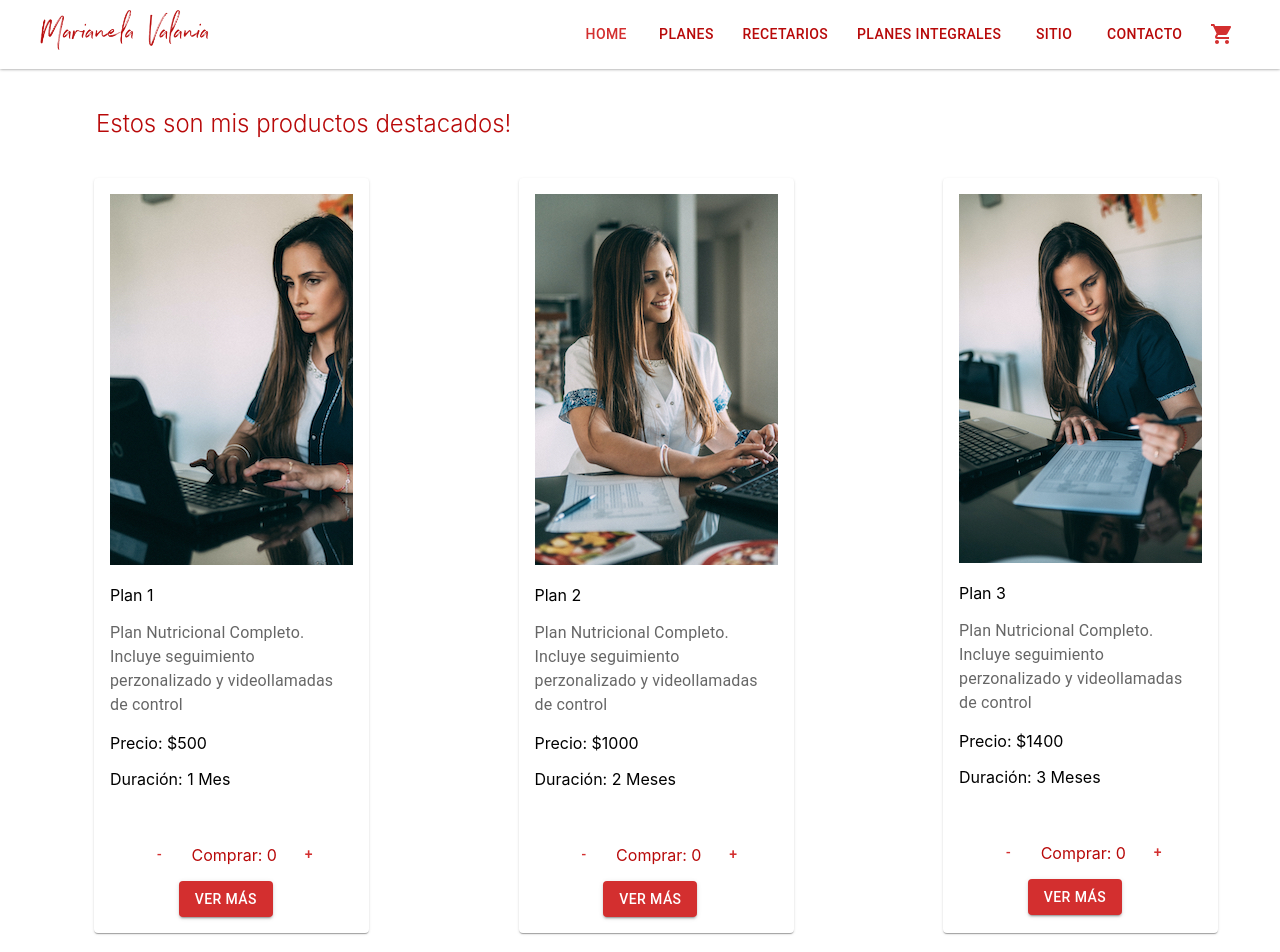
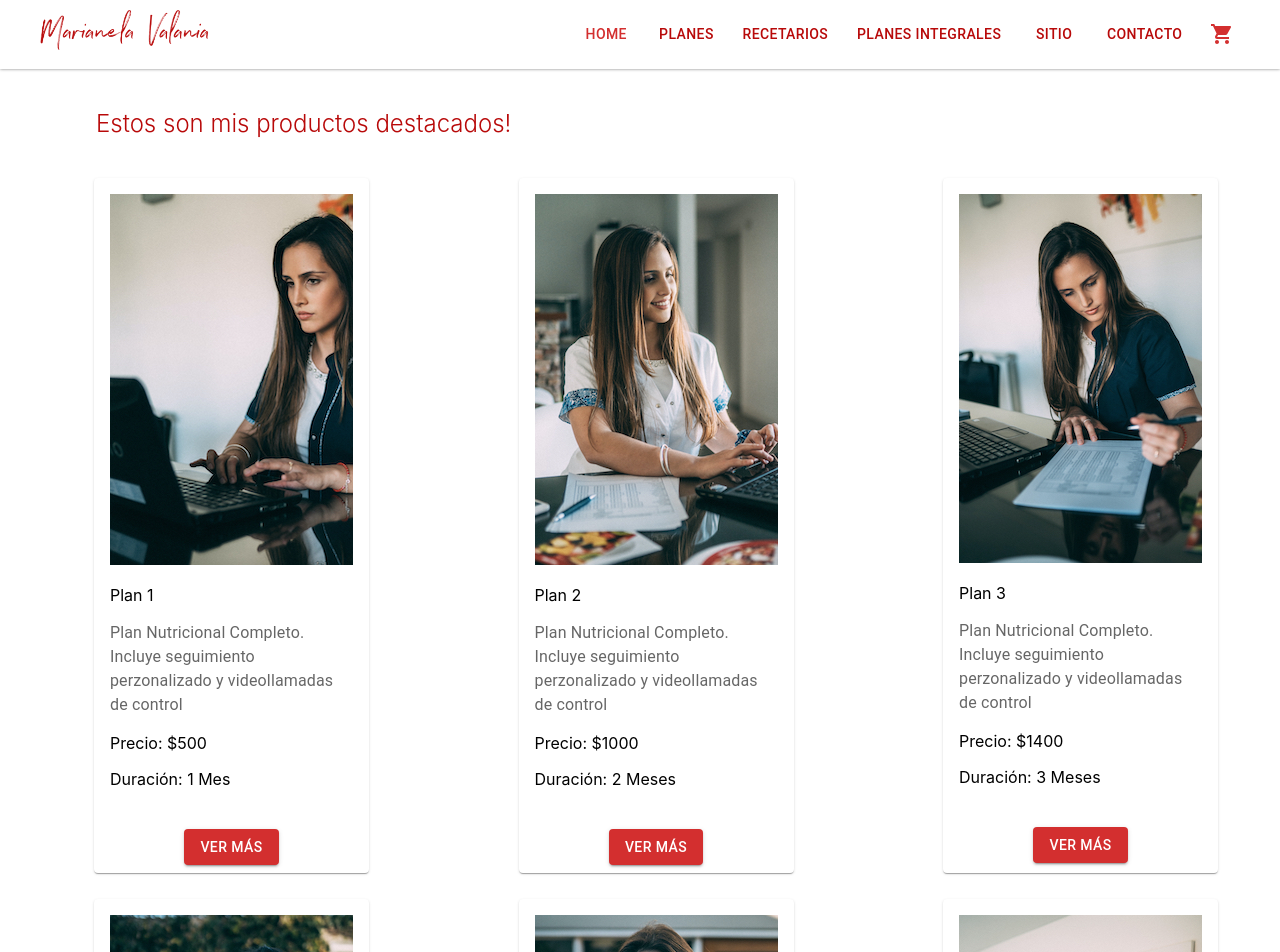
Before and after one commit to RamiroAragonPaz/ReactEcommerce, a React (Create React App) app: page / in a window 1280 px wide. Shown: the top 952 px of the page. Built offline with nearby package versions, Linux system fonts and the light colour scheme.

Commit message:
counter sync

```diff
--- a/src/App.js
+++ b/src/App.js
@@ -17,6 +17,7 @@ function App() {
         <Route path="/:category" element={<ItemListContainer />}/>
         <Route path="/:category/:id" element={<ItemDetailContainer />}/>
         <Route path="/contacto" element={<h1> Formulario de Contacto</h1>}/>
+        <Route path="/cart" element={<h1>Cart</h1>}/>
         <Route path="*" element={<h1>Error 404</h1>} />
         </Routes>
         <Footer />
--- a/src/components/CardButtons/ItemCount.js
+++ b/src/components/CardButtons/ItemCount.js
@@ -1,44 +1,19 @@
-import React, { useState } from 'react';
+import React, { useState, useEffect } from 'react';
 import Button from '@mui/material/Button';
 import ItemDetailContainer from '../ListProducts/ItemDetail/ItemDetailContainer';
 import Item from '../ListProducts/Item';
 import { Link } from 'react-router-dom'
 
 
-export default function ItemCount ({title, stock, initial, id}) {
-
-
-    const [ count, setCount ] = useState(initial);
-
-
-    const addItem = () => {
-            if (count < stock) {
-            setCount(count + 1)
-        } else {
-            alert('Alcanzaste el maximo de Stock disponible!')
-        }
-    }
-    const removeItem = () => {
-        if (count > 0){
-        setCount(count - 1)
-    }
-}
-    const onAdd = () => {
-        if (count > 0 ){
-            alert("Elegiste: " + count + " " + title);
-        } else if (count <= 0 ){
-            alert("No elegiste la cantidad de tu producto")
-        }
-}
+export default function ItemCount ({ action1, action2, action3 }) {
 
     return(
-        <div>
-            <div className="Buttons">
-                <Button color="error"  onClick={removeItem}>-</Button><p>Comprar: {count}</p><Button color="error" onClick={addItem}>+</Button>
+        <div className="buttons">
+            <Button color="error"  onClick={action3}>-</Button>
+            <div className="cart-add">
+            <Link to={`/cart`}><Button variant="contained" color="error" onClick={action1}>Comprar</Button></Link>
             </div>
-            <div className="cart-add">
-                <Button id={id} variant="contained" color="error">Ver Más</Button>
-            </div>
+            <Button color="error" onClick={action2}>+</Button>
         </div>
     )
 }
--- a/src/components/Cards/Cards.css
+++ b/src/components/Cards/Cards.css
@@ -20,12 +20,11 @@
     margin-left: 7.5vw;
     color: #b80909
 }
-.Buttons{
+.buttons{
     display: flex;
-    margin-left: 2vw;
+    justify-content: space-around;
 }
 .cart-add{
-    margin-left: 6vw;
     margin-bottom: 1vh;
 }
 .image-container{
@@ -37,3 +36,7 @@
 .Typography {
     color: black;
 }
+.seeMore{
+    display: flex;
+    justify-content: center;
+}
--- a/src/components/Cards/Cards.js
+++ b/src/components/Cards/Cards.js
@@ -8,7 +8,7 @@ import Typography from '@mui/material/Typography';
 import ItemCount from '../CardButtons/ItemCount';
 import ItemDetail from '../ListProducts/ItemDetail/ItemDetailContainer'
 import { Link } from 'react-router-dom'
-
+import Button from '@mui/material/Button';
 
 const bull = (
   <Box
@@ -40,8 +40,8 @@ export default function BasicCard( {data} ) {
             <p>Duración: {duration}</p>
           </Typography>
         </CardContent>
-        <CardActions>
-          <ItemCount id={id} title={title} initial={initial} stock={stock}/>
+        <CardActions className='seeMore'>
+        <Button color="error" variant="contained" >Ver Más</Button>
         </CardActions>
       </Link>
     </Card>
--- a/src/components/ListProducts/Item.js
+++ b/src/components/ListProducts/Item.js
@@ -65,7 +65,7 @@ const Item = [
         duration: "3 Meses",
         description: "Plan Nutricional Completo. Incluye seguimiento perzonalizado, videollamadas de control y recetario completo el cual contiene mas de 60 opciones de preparaciones con recetas y combinaciones posibles",
         price: 2000,
-        stock: 1,
+        stock: 5,
         initial: 0,
     }
 ];
--- a/src/components/ListProducts/ItemDetail/ItemDetail.js
+++ b/src/components/ListProducts/ItemDetail/ItemDetail.js
@@ -1,14 +1,15 @@
 import React, { useState, useEffect } from 'react'
 import './ItemDetail.css'
-import Button from '@mui/material/Button';
 import { useParams } from 'react-router-dom';
 import Item from '../Item'
+import ItemCount from '../../CardButtons/ItemCount';
 
 
 const ItemDetails = ({data}) => {
     const { id }  = useParams()
     const [product, setProduct] = useState({})
     const { title, description, price, duration, image, stock, initial } = product
+    const [count, setCount] = useState(0)
 
     useEffect( () => {
         filterProductById(Item , id)
@@ -22,6 +23,31 @@ const ItemDetails = ({data}) => {
         })
     }
 
+console.log(count)
+
+    const addItem = () => {
+        if (count < stock) {
+        setCount(count + 1)
+    } else {
+        alert('Alcanzaste el maximo de Stock disponible!')
+    }
+}
+    const removeItem = () => {
+    if (count > 0){
+    setCount(count - 1)
+    }
+}
+
+    const onAdd = () => {
+
+        if (count > 0 ){
+            console.log ('topu')
+            alert("Elegiste: " + count + " " + title);
+        } else if (count <= 0 ){
+            alert("No elegiste la cantidad de tu producto")
+        }
+}
+
     return (
         <div className="ItemDetailContainer">
             <h4>{title}</h4>
@@ -30,9 +56,10 @@ const ItemDetails = ({data}) => {
                 <div>
                     <p className='detail-price' >Precio: ${price}</p>
                     <p className='detail-duration' >Duración: {duration}</p>
+                    <p className='detail-descriptiontitle'>Cantidad: {count}</p>
                     <p className='detail-descriptiontitle'>Descripción:</p>
                     <p className='detail-description'>{description}</p>
-                    <Button variant="contained" color="error" >Comprar</Button>
+                    <ItemCount action1={onAdd} action2={addItem} action3={removeItem} data={product}/>
                 </div>
             </div>
 
--- a/src/components/Pages/Products.js
+++ b/src/components/Pages/Products.js
@@ -6,7 +6,7 @@ import FormControl from '@mui/material/FormControl';
 import Select from '@mui/material/Select';
 import Item from '../ListProducts/Item';
 
-export default function BasicSelect() {
+/* export default function BasicSelect() {
   const [select, setAge] = React.useState('');
   const { title, description, category,  price, duration, image, id, stock, initial} = Item
   const handleChange = (event) => {
@@ -31,4 +31,4 @@ export default function BasicSelect() {
       </FormControl>
     </Box>
   );
-}
+} */
```
Also changed, not shown: src/components/NavBar/Products.js (added, +23 -0 lines).
